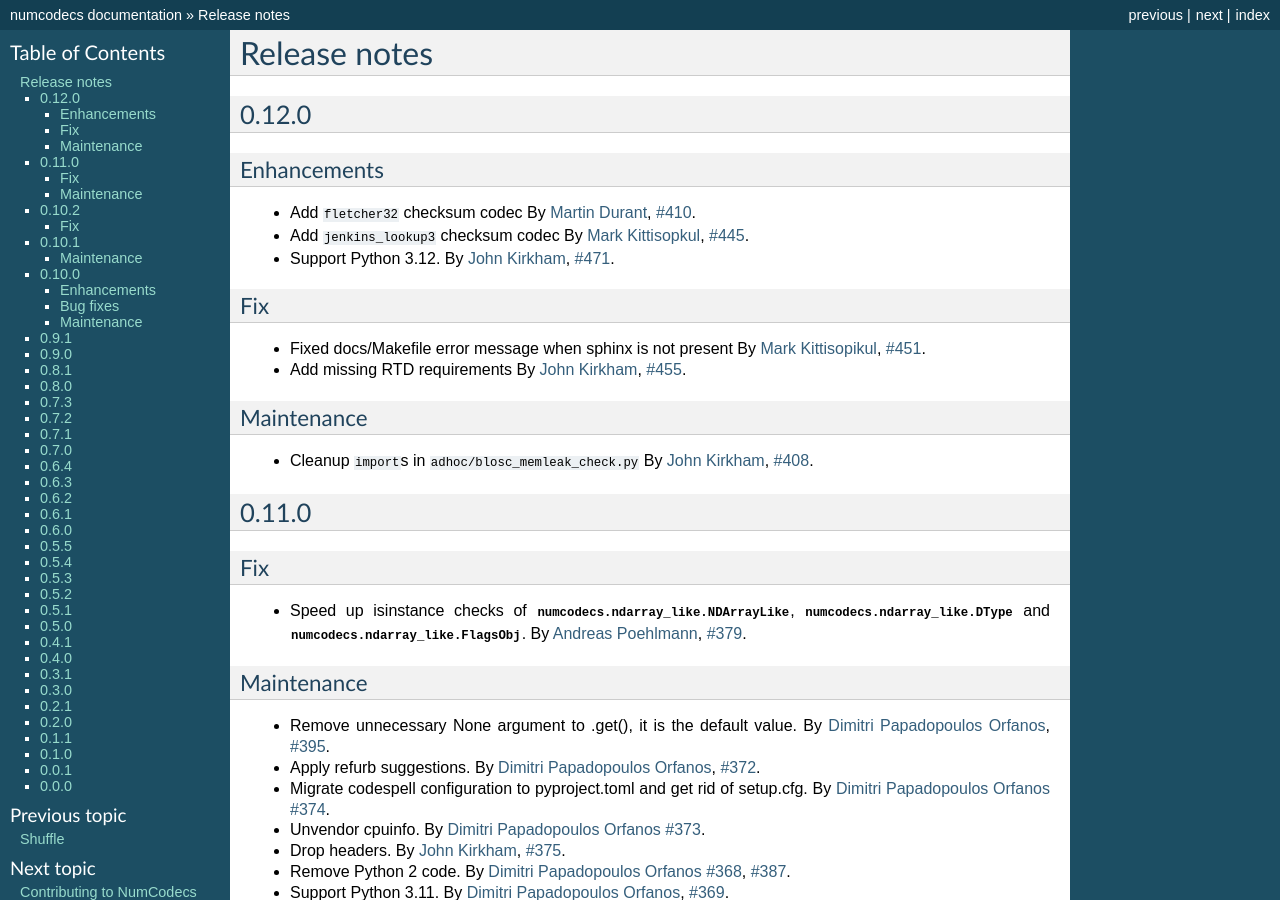
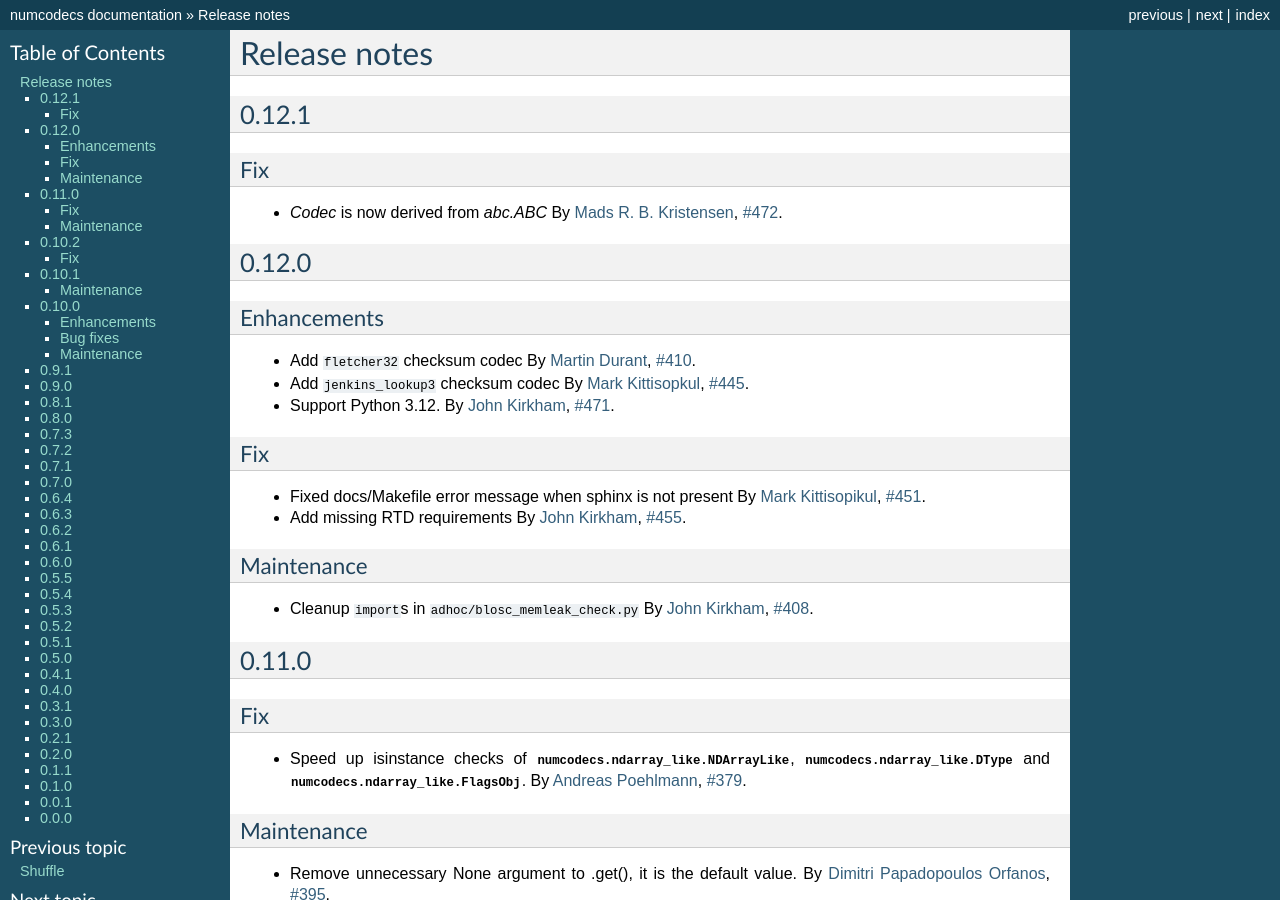
Before and after one commit to zarr-developers/numcodecs, a Sphinx documentation site: the page built from docs/release.rst, in a window 1280 px wide and 900 px high. Built offline with Sphinx 7.4.7, drawn with Linux system fonts in a browser that asks for light colours; the version number could not be read and is left out.

Commit message:
Add release note for `Codec(ABC)`

```diff
--- a/docs/release.rst
+++ b/docs/release.rst
@@ -6,6 +6,16 @@
     # to document your changes. On releases it will be
     # re-indented so that it does not show up in the notes.
 
+.. _release_0.12.1:
+
+0.12.1
+------
+
+Fix
+~~~
+
+* `Codec` is now derived from `abc.ABC`
+  By :user:`Mads R. B. Kristensen <madsbk>`, :issue:`472`.
 
 .. _release_0.12.0:
 
```
